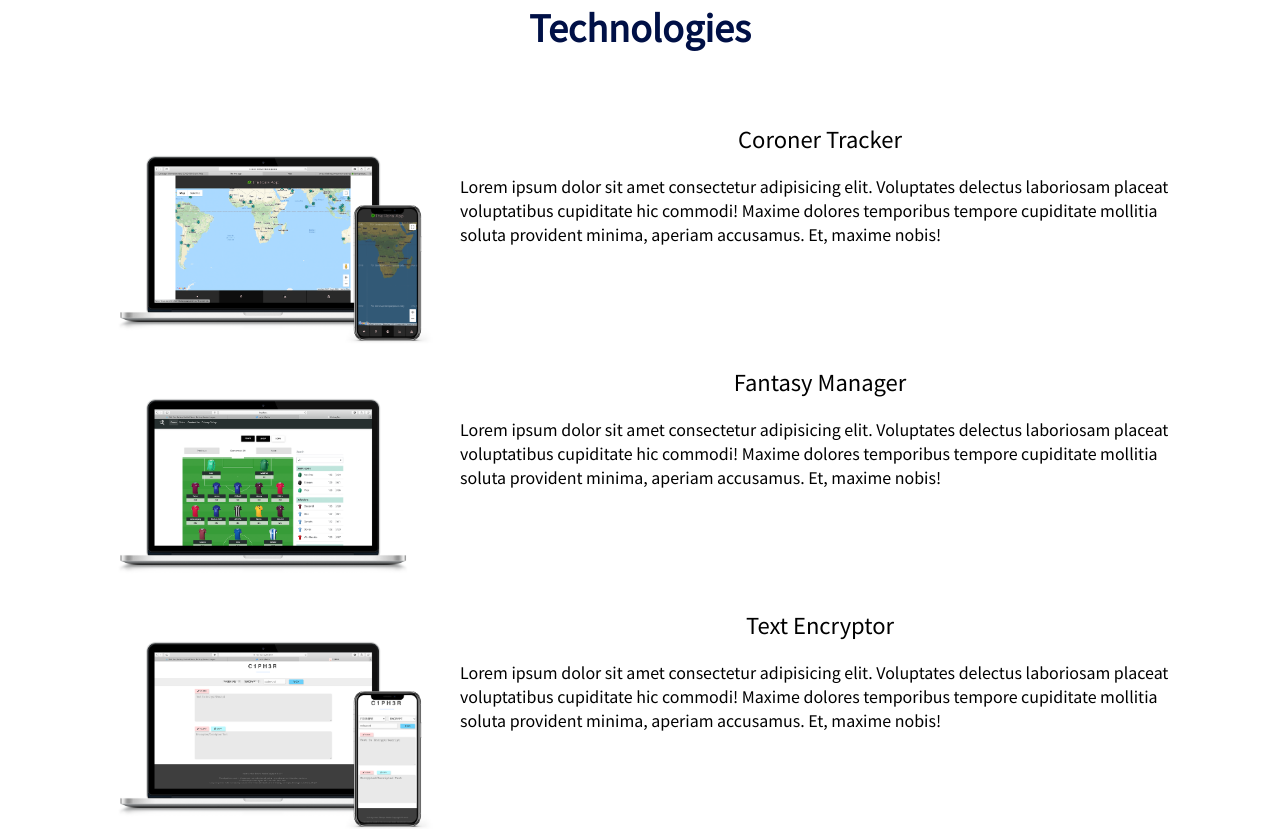
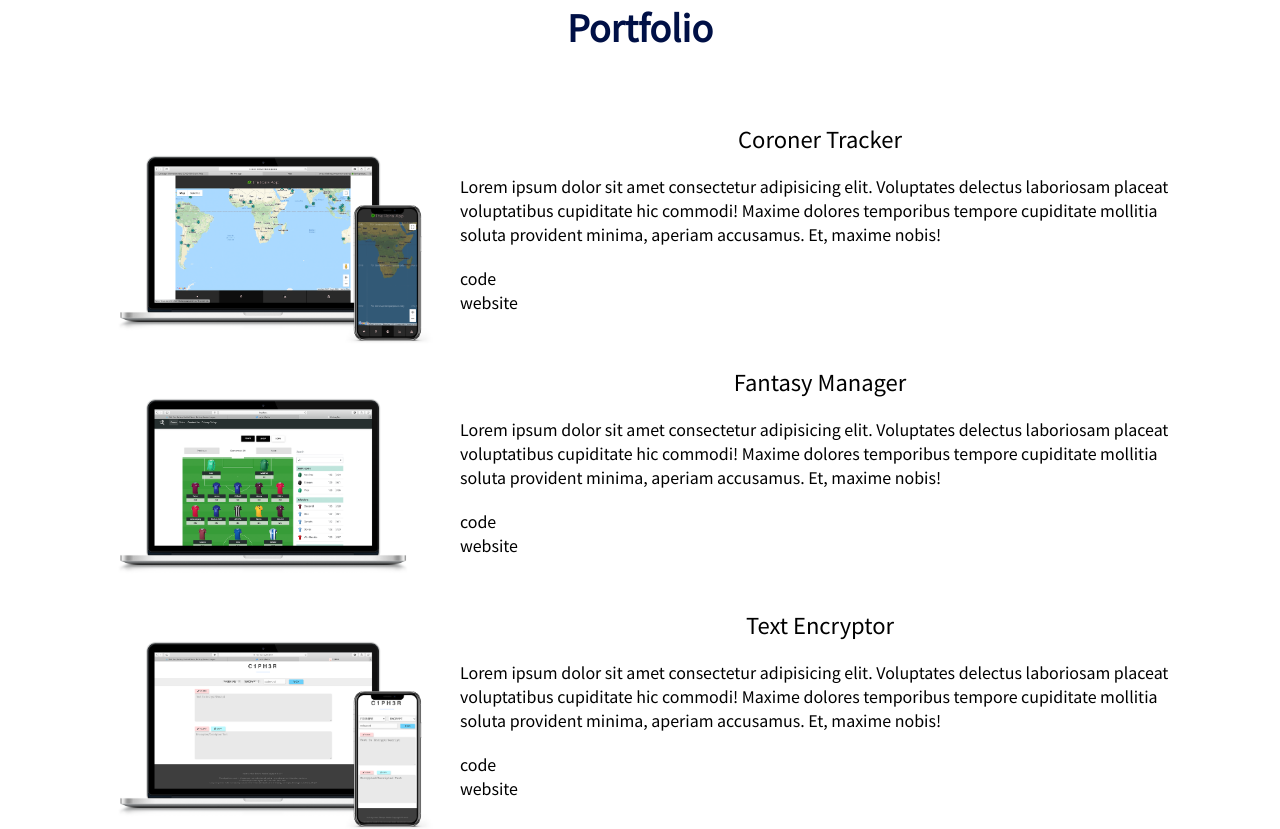
Before and after one commit to NoorMosia/Portfolio, a React (Create React App) app: page / in a window 1280 px wide. Shown: the part 840-1669 px from the top of the page. Built offline with nearby package versions, Linux system fonts and the light colour scheme.

Commit message:
finished footer

```diff
--- a/src/App.js
+++ b/src/App.js
@@ -1,8 +1,11 @@
 import Header from "./containers/Header/Header";
 import Tech from "./containers/Tech/Tech";
 import Socials from "./containers/Socials/Socials";
+import Footer from "./containers/Footer/Footer";
 
 import * as styles from "./App.module.css";
+
+// NGROK
 
 function App() {
   return (
@@ -10,6 +13,7 @@ function App() {
       <Header />
       <Tech />
       <Socials />
+      <Footer />
     </div>
   );
 }
--- a/src/components/Project/Project.js
+++ b/src/components/Project/Project.js
@@ -1,10 +1,11 @@
 import React from "react";
 import * as styles from "./Project.module.css"
 
-// import ghLogo from "./github.png";
+import Fade from "react-reveal/Fade";
 
 const Project = (Props) => {
-    return <div className={styles.Project}>
+    return <Fade >
+        <div className={styles.Project}>
             <div className={styles.Left}>
                 <img src={Props.image} alt="corona app" />
             </div>
@@ -20,17 +21,16 @@ const Project = (Props) => {
                 </div>
 
                 <div className={styles.Links}>
-                {/* <div className={styles.Link}>
-                    <img src={ghLogo} alt="github" />
-                    Code
+                    <div className="btn">
+                        code
                     </div>
-                <div className={styles.Link}>
-                    <img src={ghLogo} alt="github" />
-                    Website: Website
-                </div> */}
+                    <div className="btn">
+                        website
                     </div>
                 </div>
             </div>
+        </div>
+    </Fade>
 }
 
 export default Project;
--- /dev/null
+++ b/src/containers/Footer/Footer.js
@@ -0,0 +1,12 @@
+import React from "react";
+import * as styles from "./Footer.module.css";
+
+const Footer = () => {
+    return <div className={styles.Footer}>
+        <div className={styles.Copyright}>
+            built by Mosia Noor-Tshepo Copyright © 2021
+        </div>
+    </div>
+}
+
+export default Footer;
--- /dev/null
+++ b/src/containers/Footer/Footer.module.css
@@ -0,0 +1,9 @@
+.Footer {
+    background: rgb(26, 26, 26);
+}
+
+.Copyright {
+    padding: 100px 0;
+    text-align: center;
+    color: rgb(212, 212, 212);
+}
--- a/src/containers/Tech/Tech.js
+++ b/src/containers/Tech/Tech.js
@@ -1,7 +1,5 @@
 import React from "react";
 import * as styles from "./Tech.module.css";
-
-import Slide from "react-reveal/Slide";
 
 import RonaImg from "./rona.png";
 import Cipher from "./cipher.png";
@@ -11,19 +9,13 @@ import Project from "../../components/Project/Project";
 const Tech = () => {
     return <div className={styles.Tech}>
         <h2 className={styles.Heading}>
-            Technologies
+            Portfolio
         </h2>
 
         <div className={styles.Contents}>
-            <Slide left>
-                <Project image={RonaImg} title="Coroner tracker" />
-            </Slide>
-            <Slide left>
-                <Project image={Fpl} title="Fantasy manager" />
-            </Slide>
-            <Slide left>
-                <Project image={Cipher} title="Text encryptor" />
-            </Slide>
+            <Project image={RonaImg} title="Coroner tracker" />
+            <Project image={Fpl} title="Fantasy manager" />
+            <Project image={Cipher} title="Text encryptor" />
         </div>
     </div>
 }
```
Lines whose indentation alone changed are shown as unchanged.
